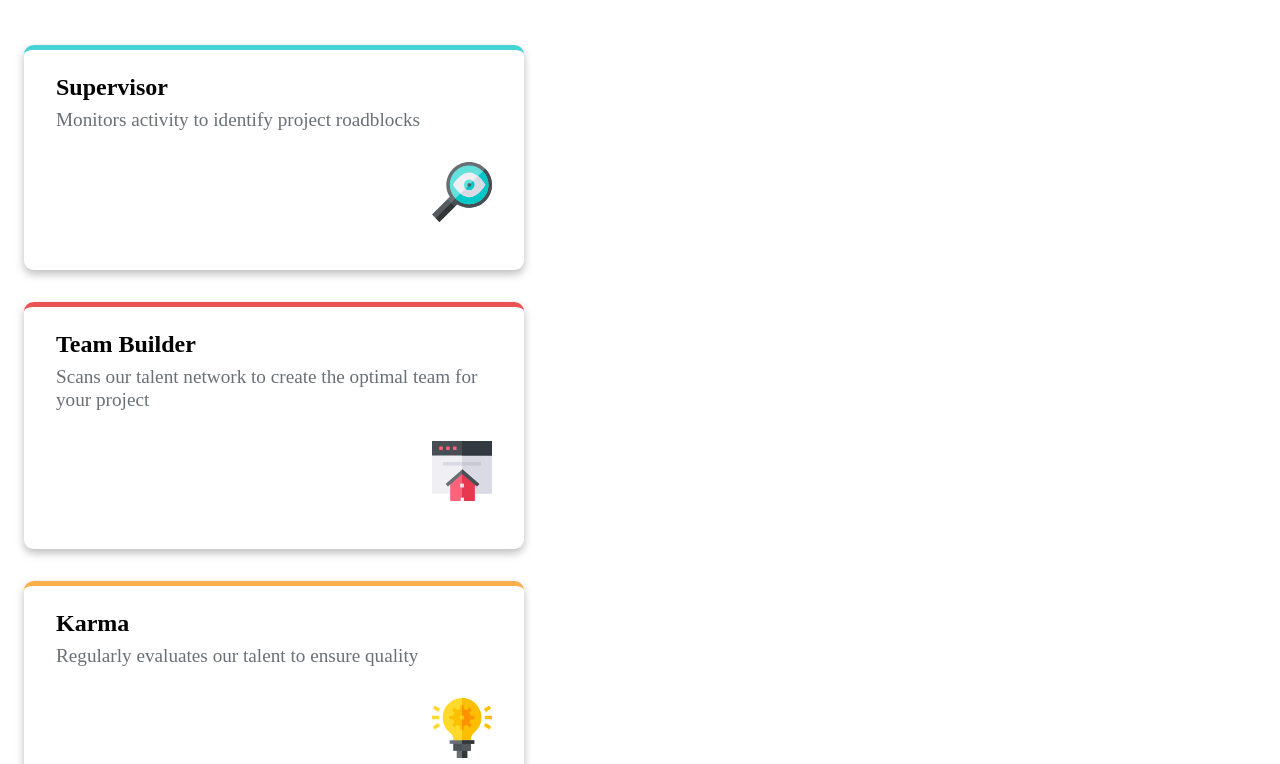
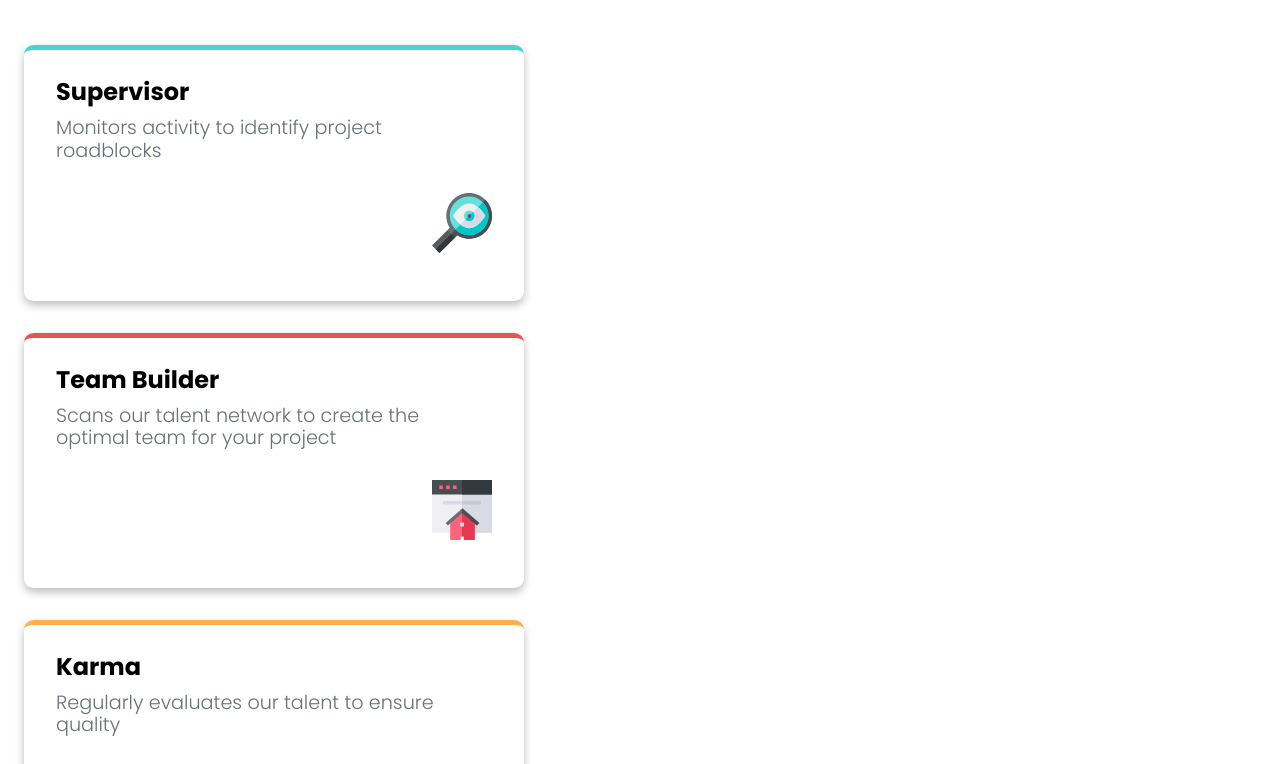
Before and after one commit to alexx021dev/four-cards-feature-section, a plain HTML site: page index.html in a window 1280 px wide. Shown: the part 153-917 px from the top of the page. Drawn offline with Linux system fonts and the light colour scheme.

Commit message:
Update style.css

```diff
--- a/style.css
+++ b/style.css
@@ -7,7 +7,7 @@
 }
 
 body {
-    font-family: 'poppins' 'sanserif';
+    font-family: 'poppins','sanserif';
 }
 
 header {
```
